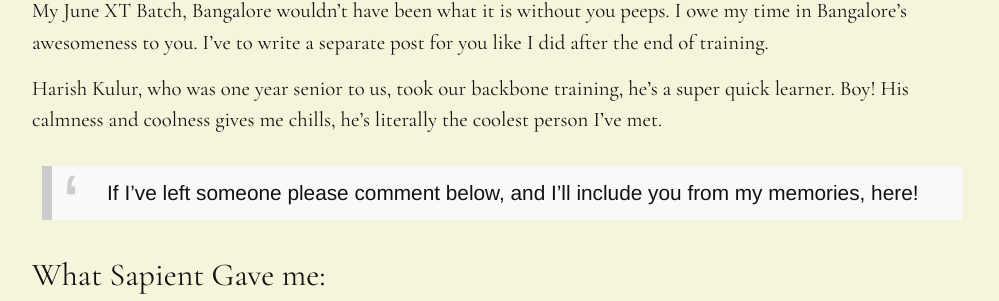
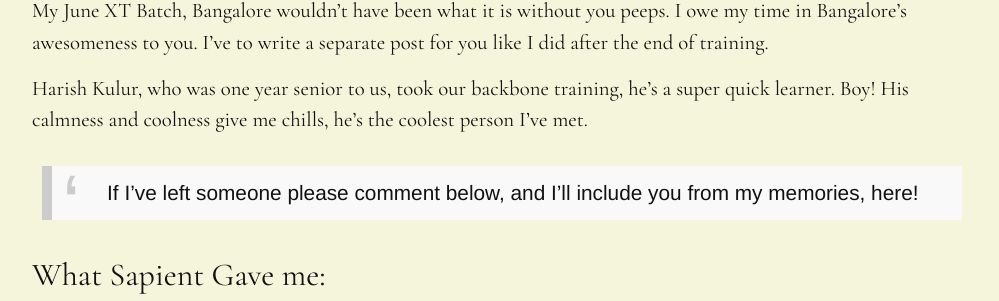
Before and after one commit to gdad-s-river/gdad-s-river.github.io, a Jekyll site: the page built from _posts/2017-01-01-goodbye-sapient.md, in a window 1280 px wide and 900 px high, scrolled down 5663 px. Shown: the part 184-485 px from the top of the window, without its empty margins (138-1137 px from the left). Built offline with Jekyll 4.4.1, drawn with Linux system fonts in a browser that asks for light colours; comment, search, counter and statistics services are not loaded.

Commit message:
posts updated

```diff
--- a/_posts/2017-01-01-goodbye-sapient.md
+++ b/_posts/2017-01-01-goodbye-sapient.md
@@ -100,7 +100,7 @@ Shadul, for being ever confident, and eloquent fella about what he wanted to com
 
 My June XT Batch, Bangalore wouldn't have been what it is without you peeps. I owe my time in Bangalore's awesomeness to you. I've to write a separate post for you like I did after the end of training.
 
-Harish Kulur, who was one year senior to us, took our backbone training, he's a super quick learner. Boy! His calmness and coolness gives me chills, he's literally the coolest person I've met.
+Harish Kulur, who was one year senior to us, took our backbone training, he's a super quick learner. Boy! His calmness and coolness give me chills, he's the coolest person I've met.
 
 > If I've left someone please comment below, and I'll include you from my memories, here!
 
--- a/sw.js
+++ b/sw.js
@@ -2,7 +2,7 @@
 layout: null
 ---
 
-const staticCacheName = "gdad-s-river-static-v46";
+const staticCacheName = "gdad-s-river-static-v47";
 
 console.log("installing service worker");
 
```
Also changed, not shown: _posts/2017-03-01-movies-in-2017.md (+1 -0 lines).
